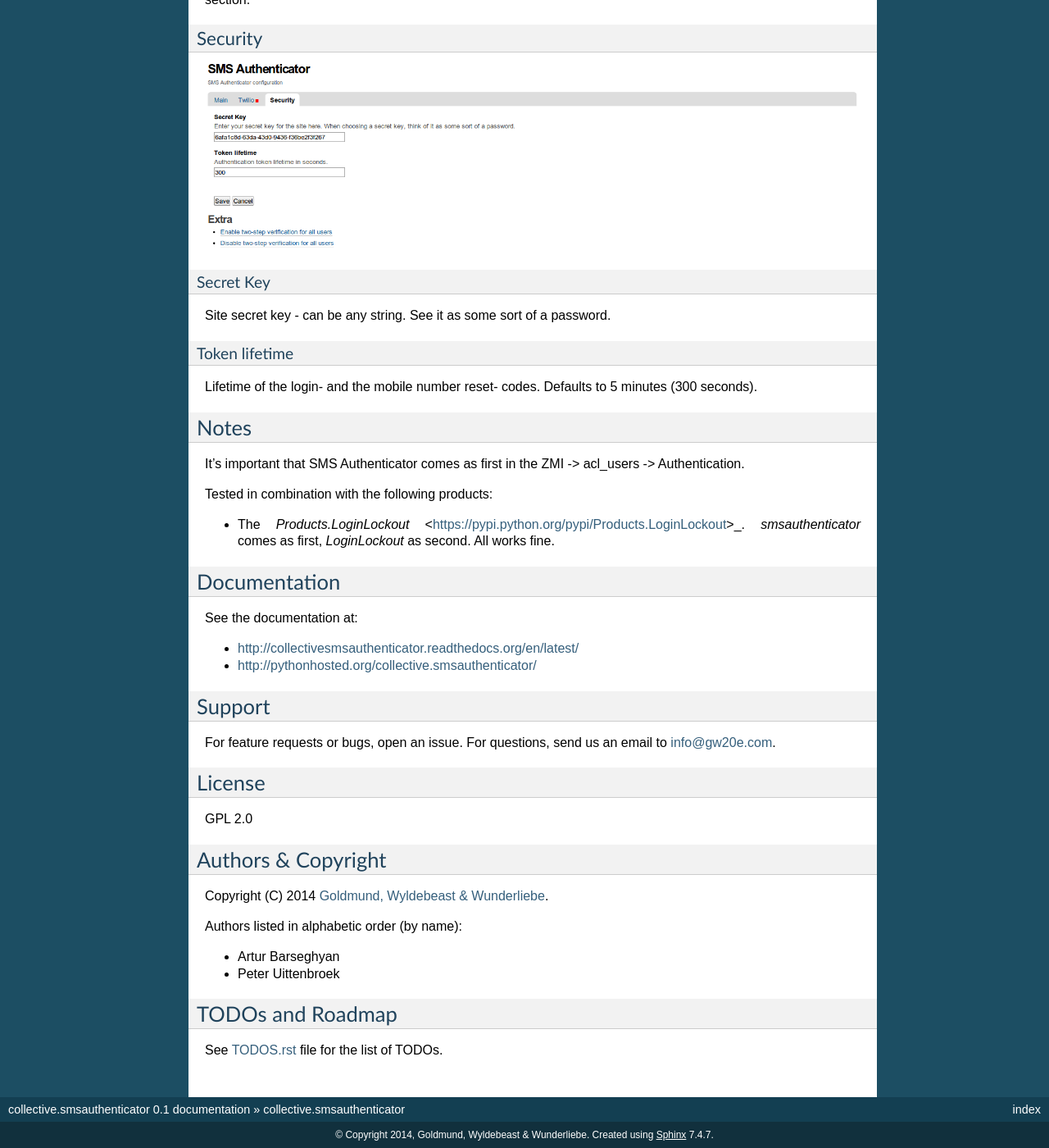
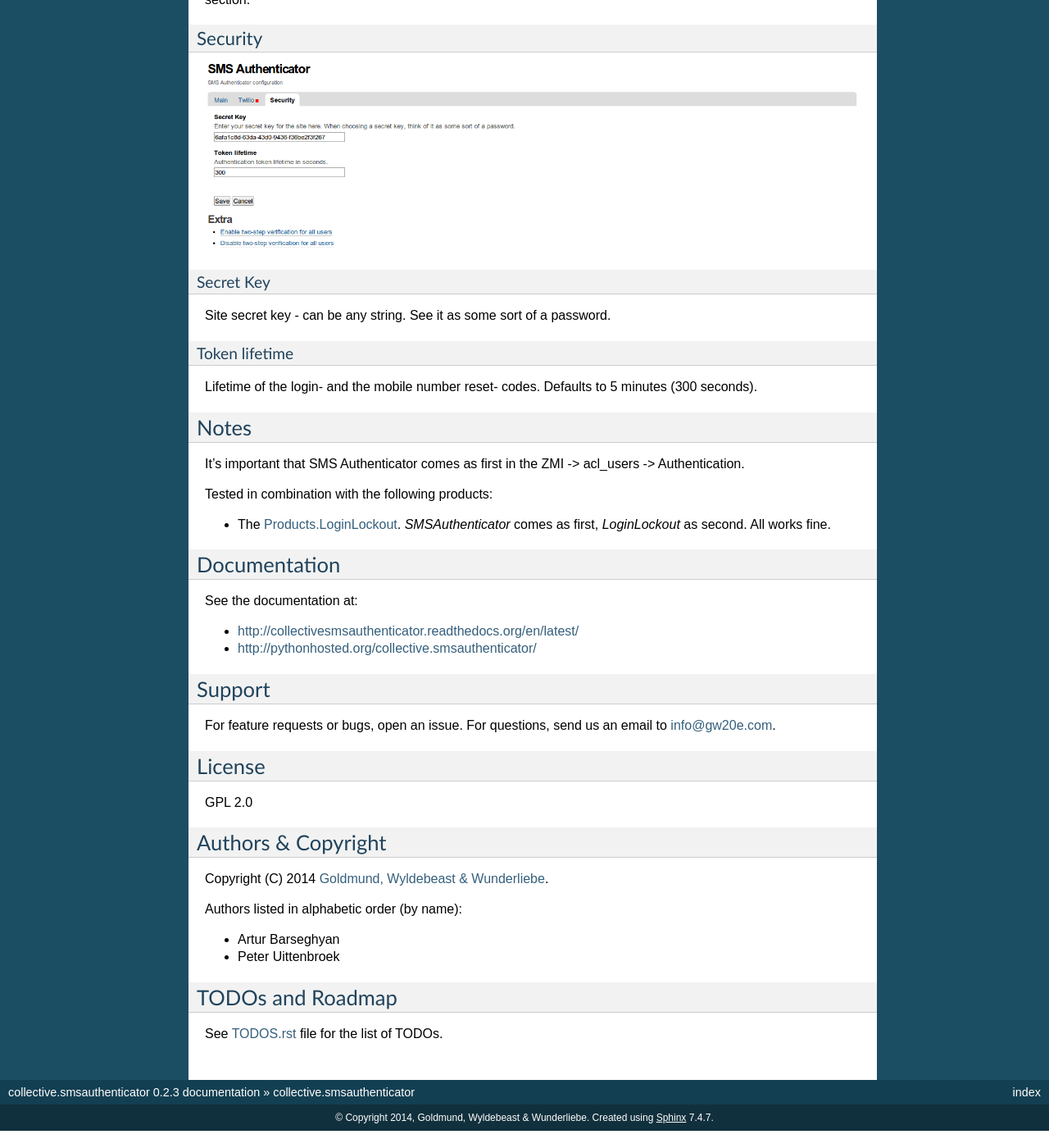
Before and after one commit to collective/collective.smsauthenticator, a Sphinx documentation site: the page built from docs/index.rst, in a window 1280 px wide and 1400 px high, scrolled down 5389 px. Shown: the whole window at 82% size. Built offline with Sphinx 7.4.7, drawn with Linux system fonts in a browser that asks for light colours; after the commit the page ends 6768 px from its top, so only the background shows below that; some of the changed text lies outside the part shown.

Commit message:
minor version up

```diff
--- a/docs/conf.py
+++ b/docs/conf.py
@@ -55,9 +55,9 @@
 # built documents.
 #
 # The short X.Y version.
-version = '0.1'
+version = '0.2.3'
 # The full version, including alpha/beta/rc tags.
-release = '0.1'
+release = '0.2.3'
 
 # The language for content autogenerated by Sphinx. Refer to documentation
 # for a list of supported languages.
--- a/docs/index.rst
+++ b/docs/index.rst
@@ -204,8 +204,8 @@
 
 Tested in combination with the following products:
 
-- The `Products.LoginLockout` <https://pypi.python.org/pypi/Products.LoginLockout>_.
-  `smsauthenticator` comes as first, `LoginLockout` as second. All works fine.
+- The `Products.LoginLockout <https://pypi.python.org/pypi/Products.LoginLockout>`_.
+  `SMSAuthenticator` comes as first, `LoginLockout` as second. All works fine.
 
 Documentation
 ================================================
@@ -224,7 +224,7 @@
 
 Authors & Copyright
 ================================================
-Copyright (C) 2014 `Goldmund, Wyldebeast & Wunderliebe <http://www.goldmund-wyldebeast-wunderliebe.com/>`_.
+Copyright (C) 2014 `Goldmund, Wyldebeast & Wunderliebe <http://www.goldmund-wyldebeast-wunderliebe.nl/>`_.
 
 Authors listed in alphabetic order (by name):
 
--- a/setup.py
+++ b/setup.py
@@ -1,7 +1,7 @@
 from setuptools import setup, find_packages
 import os
 
-version = '0.2.2'
+version = '0.2.3'
 
 try:
     readme = open('README.rst').read()
```
